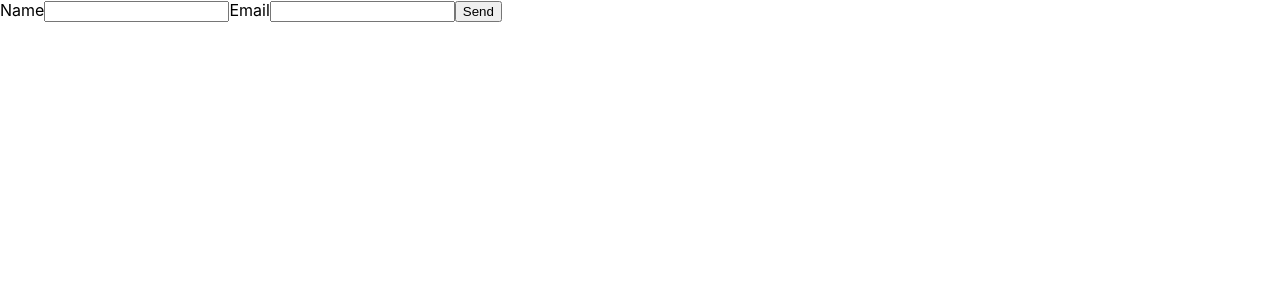
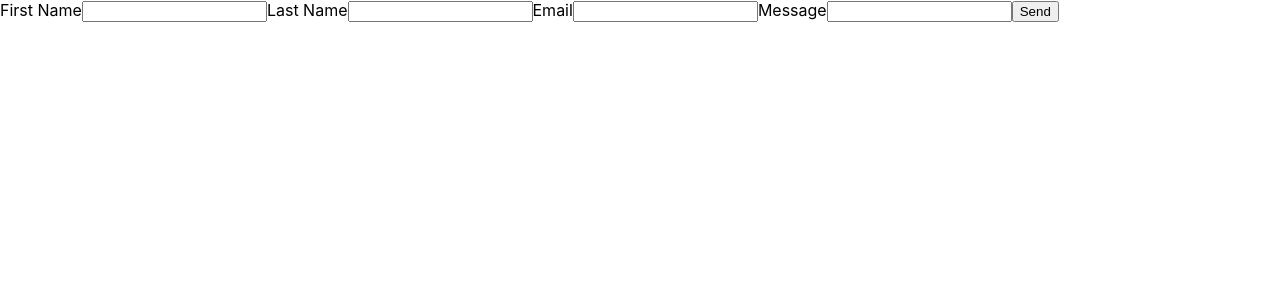
Before and after one commit to atab7/SES_1B_Group2, a React (Create React App) app in the folder eRestaurant/frontend/: page /emailForm in a window 1280 px wide. Shown: the top 300 px of the page. Built offline with nearby package versions, Linux system fonts and the light colour scheme; no server answers.

Commit message:
Contact Us form functionality complete

```diff
--- a/eRestaurant/frontend/src/components/emailForm.js
+++ b/eRestaurant/frontend/src/components/emailForm.js
@@ -7,7 +7,7 @@ export default function ContactUs() {
   function sendEmail(e) {
     e.preventDefault();
 
-    emailjs.sendForm('service_onar6eb', 'template_9x1hlr9', e.target, 'user_y37OxRmCicn4obS3k4lV0')
+    emailjs.sendForm('service_onar6eb', 'template_aldnmku', e.target, 'user_y37OxRmCicn4obS3k4lV0')
       .then((result) => {
           console.log(result.text);
       }, (error) => {
@@ -18,14 +18,16 @@ export default function ContactUs() {
 
   return (
     <form className="contact-form" onSubmit={sendEmail}>
-      <label>Name</label>
-      <input type="text" name="user_name" />
+      <label>First Name</label>
+      <input type="text" name="first_name"/>
+      <label>Last Name</label>
+      <input type="text" name="last_name" />
       <label>Email</label>
-      <input type="email" name="user_email" />
+      <input type="email" name="email" />
+      <label>Message</label>
+      <input type="text" name="message" />
 
       <input type="submit" value="Send" />
     </form>
   );
 }
-
-//To be integrated with register.js for email confirmation upon signing up --Aryan
```
Also changed, not shown: 1 other file (tests, documents, lock files or other folders).
